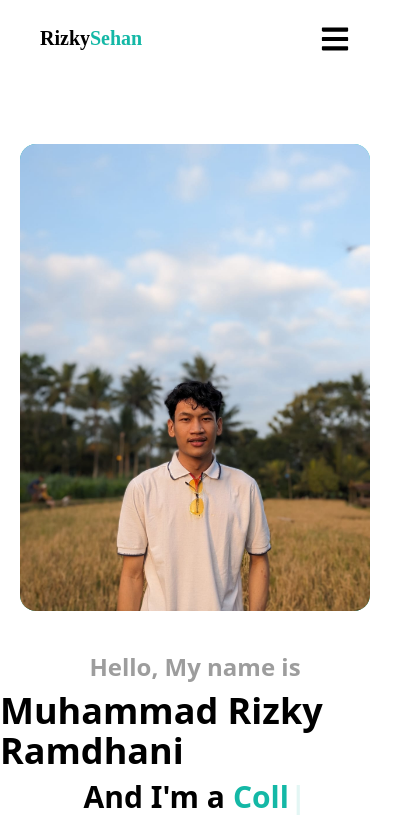
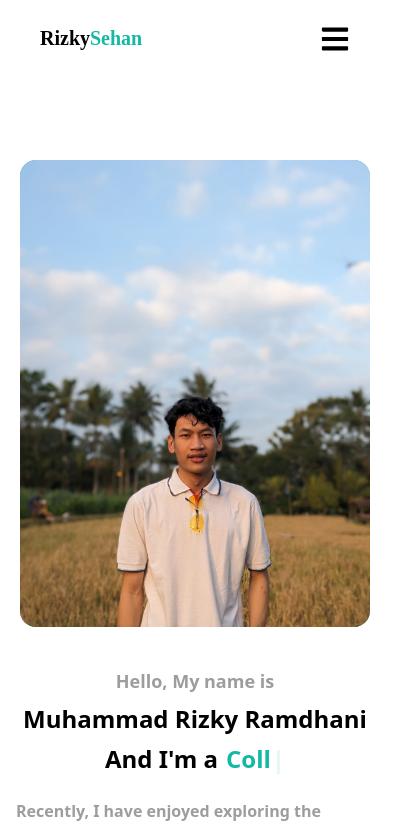
Before and after one commit to RizkySehan/My-Portfolio, a React (Vite) app: page / in a window 390 px wide. Shown: the top 827 px of the page, 419 px wide, since content can reach past the window. Built offline with nearby package versions, Linux system fonts and the light colour scheme.

Commit message:
feature: change layout responsive

```diff
--- a/src/App.jsx
+++ b/src/App.jsx
@@ -10,14 +10,20 @@ import { ThemeContext } from "./Context/ThemeContext";
 function App() {
   const { theme } = useContext(ThemeContext);
   return (
-    <main className={`${theme === "light" ? "bg-white" : "bg-secondary"}`}>
+    <>
       <Navbar />
-      <Home />
-      <About />
-      <Portfolio />
-      <Contact />
+      <main
+        className={`${
+          theme === "light" ? "bg-white" : "bg-secondary"
+        } max-w-full p-4`}
+      >
+        <Home />
+        <About />
+        <Portfolio />
+        <Contact />
+      </main>
       <Footer />
-    </main>
+    </>
   );
 }
 
--- a/src/Pages/About.jsx
+++ b/src/Pages/About.jsx
@@ -95,7 +95,7 @@ function About() {
           </span>{" "}
           that {"i've"} learning and experienced below
         </motion.p>
-        <div className="grid grid-cols-2 px-10 md:px-0 md:grid-cols-3 lg:grid-cols-4 gap-y-4 md:gap-x-3 md:gap-y-8">
+        <div className="grid grid-cols-2 gap-4 px-10 md:px-0 md:grid-cols-3 lg:grid-cols-4 lg:gap-x-8 md:gap-x-3 md:gap-y-8">
           {skillsList.map(({ SkillIcon, title, level }, index) => (
             <motion.div
               variants={fadeIn("up", "tween", 1, 1)}
@@ -104,7 +104,7 @@ function About() {
                 theme === "light"
                   ? "bg-white border-b-2 border-primary"
                   : "bg-altSecondary border-b-2 border-altPrimary"
-              } flex justify-center items-center flex-col rounded-lg shadow-lg w-56 xl:w-64 h-16 hover:-translate-y-1 cursor-pointer relative duration-500`}
+              } flex justify-center items-center flex-col rounded-lg shadow-lg md:w-56 2xl:w-64 h-16 hover:-translate-y-1 cursor-pointer relative duration-500`}
             >
               <motion.div
                 variants={textVariants(1.6)}
--- a/src/Pages/Home.jsx
+++ b/src/Pages/Home.jsx
@@ -32,14 +32,14 @@ function Home() {
           <h3
             className={` ${
               theme === "light" ? "text-light" : "text-altLight"
-            } text-2xl font-bold`}
+            } text-lg md:text-xl lg:text-2xl font-bold`}
           >
             Hello, My name is
           </h3>
           <h1
             className={`${
               theme === "light" ? "text-black" : "text-white"
-            } text-4xl xl:text-6xl font-bold`}
+            } text-2xl md:text-4xl xl:text-6xl font-bold`}
           >
             {name}
           </h1>
@@ -47,7 +47,7 @@ function Home() {
           <h2
             className={`${
               theme === "light" ? "text-black" : "text-white"
-            } text-3xl xl:text-4xl font-bold flex items-center gap-2`}
+            } text-2xl md:text-3xl xl:text-4xl font-bold flex items-center gap-2`}
           >
             {"And I'm a "}
             <span
```
